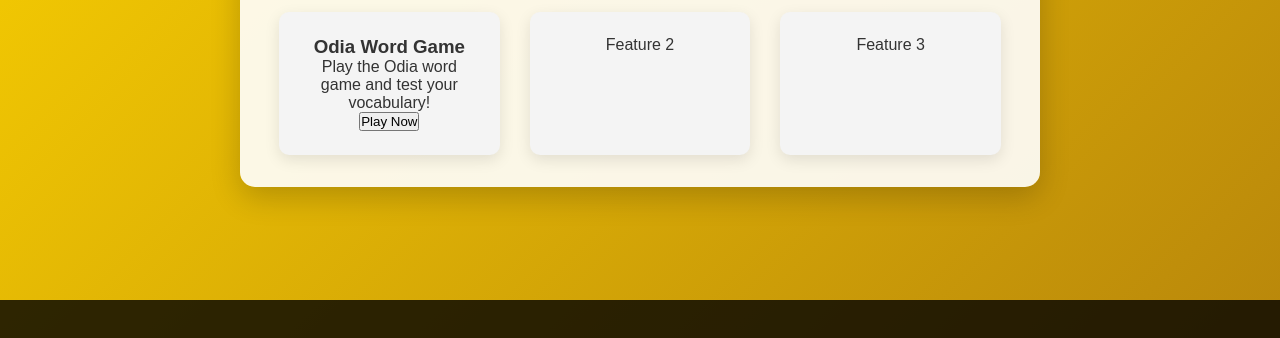
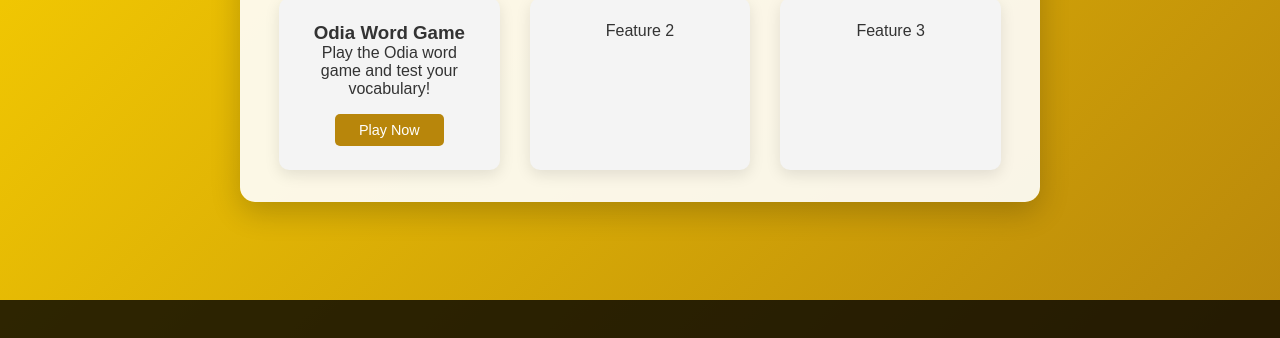
Before and after one commit to JPtheDash/DimDim, a plain HTML site: page index.html in a window 1280 px wide. Shown: the part 434-772 px from the top of the page. Drawn offline with Linux system fonts and the light colour scheme.

Commit message:
Update index.html

```diff
--- a/index.html
+++ b/index.html
@@ -95,6 +95,23 @@
         transform: translateY(-10px);
       }
 
+      /* Feature 1 Button */
+      .feature1-btn {
+        background: #b8860b;
+        color: white;
+        border: none;
+        padding: 0.5rem 1.5rem;
+        font-size: 0.9rem;
+        border-radius: 5px;
+        cursor: pointer;
+        transition: background 0.3s ease;
+        margin-top: 1rem;
+      }
+
+      .feature1-btn:hover {
+        background: #ffd700;
+      }
+
       /* Scrolling Footer */
       footer {
         position: fixed;
@@ -145,7 +162,7 @@
             <h3>Odia Word Game</h3>
             <p>Play the Odia word game and test your vocabulary!</p>
             <a href="feature1.html" style="text-decoration: none;">
-              <button>Play Now</button>
+              <button class="feature1-btn">Play Now</button>
             </a>
           </div>
           <div>Feature 2</div>
```
